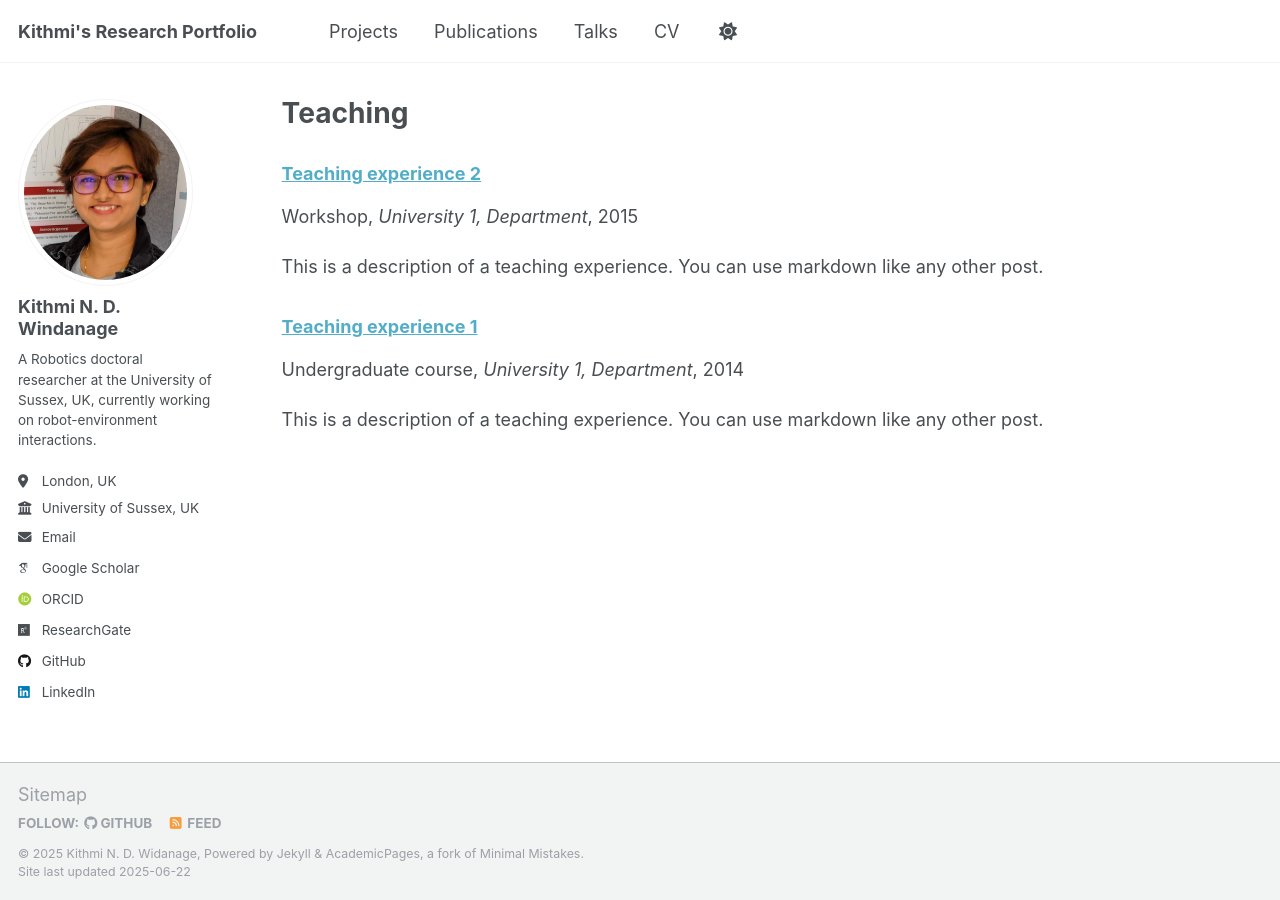
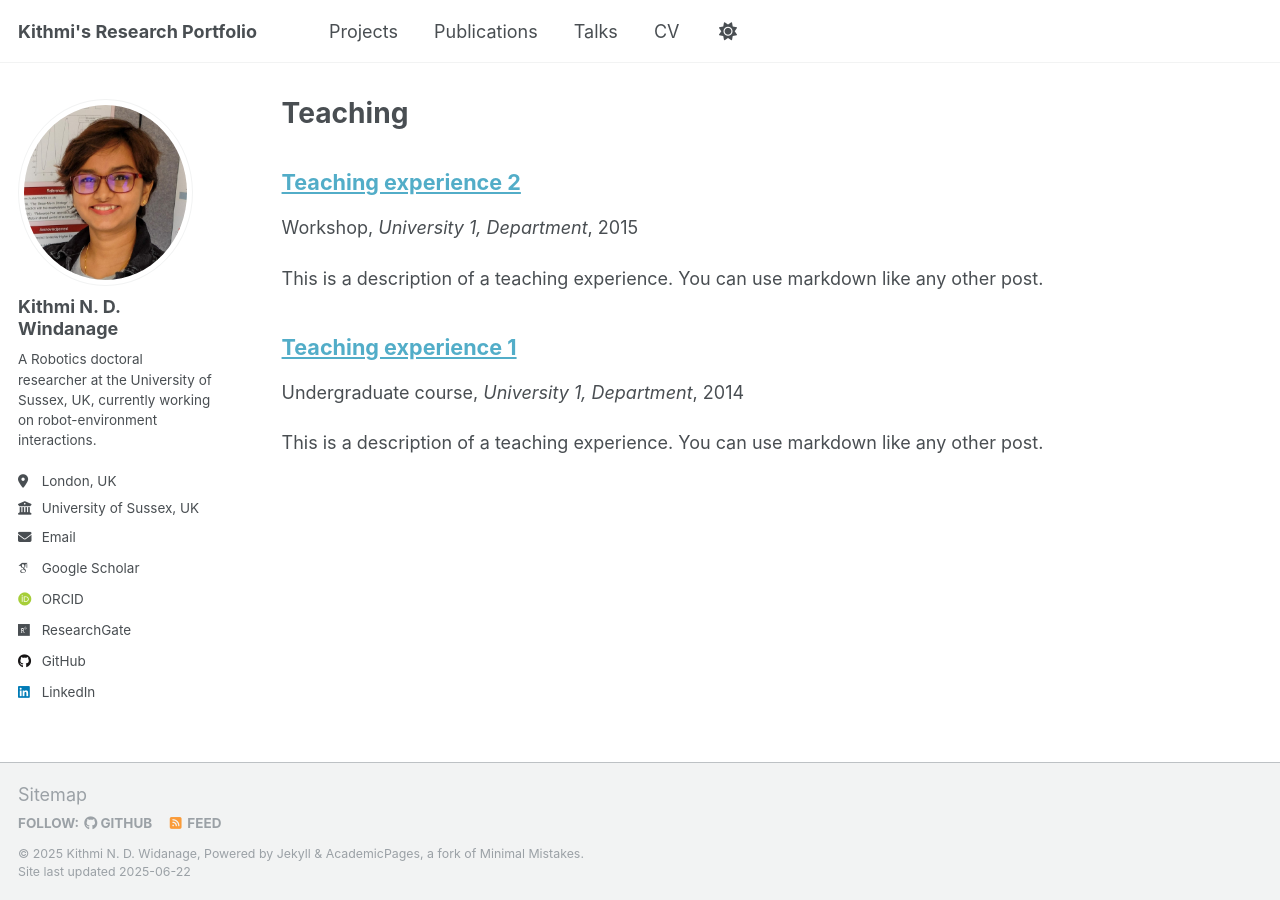
Before and after one commit to KithmiNDWidanage/KithmiNDWidanage.github.io, a Jekyll site: the page built from _pages/teaching.html, in a window 1280 px wide. Built offline with Jekyll 4.4.1, drawn with Linux system fonts in a browser that asks for light colours; some web fonts are replaced.

Commit message:
feature item font size updated

```diff
--- a/_sass/layout/_archive.scss
+++ b/_sass/layout/_archive.scss
@@ -42,15 +42,11 @@
 .archive__item-title {
   margin-bottom: 0.25em;
   font-family: $sans-serif-narrow;
-  font-size: large;
+  font-size: larger;
 
   a + a {
     opacity: 0.5;
   }
-}
-
-.archive__item-body{
-  font-size: medium;
 }
 
 /* remove border*/
@@ -170,7 +166,7 @@
 
 .feature__item {
   margin-bottom: 2em;
-  font-size: 1.25rem;
+  font-size: 1rem;//1.25rem;
 
   @include breakpoint($small) {
     margin-bottom: 0;
```
